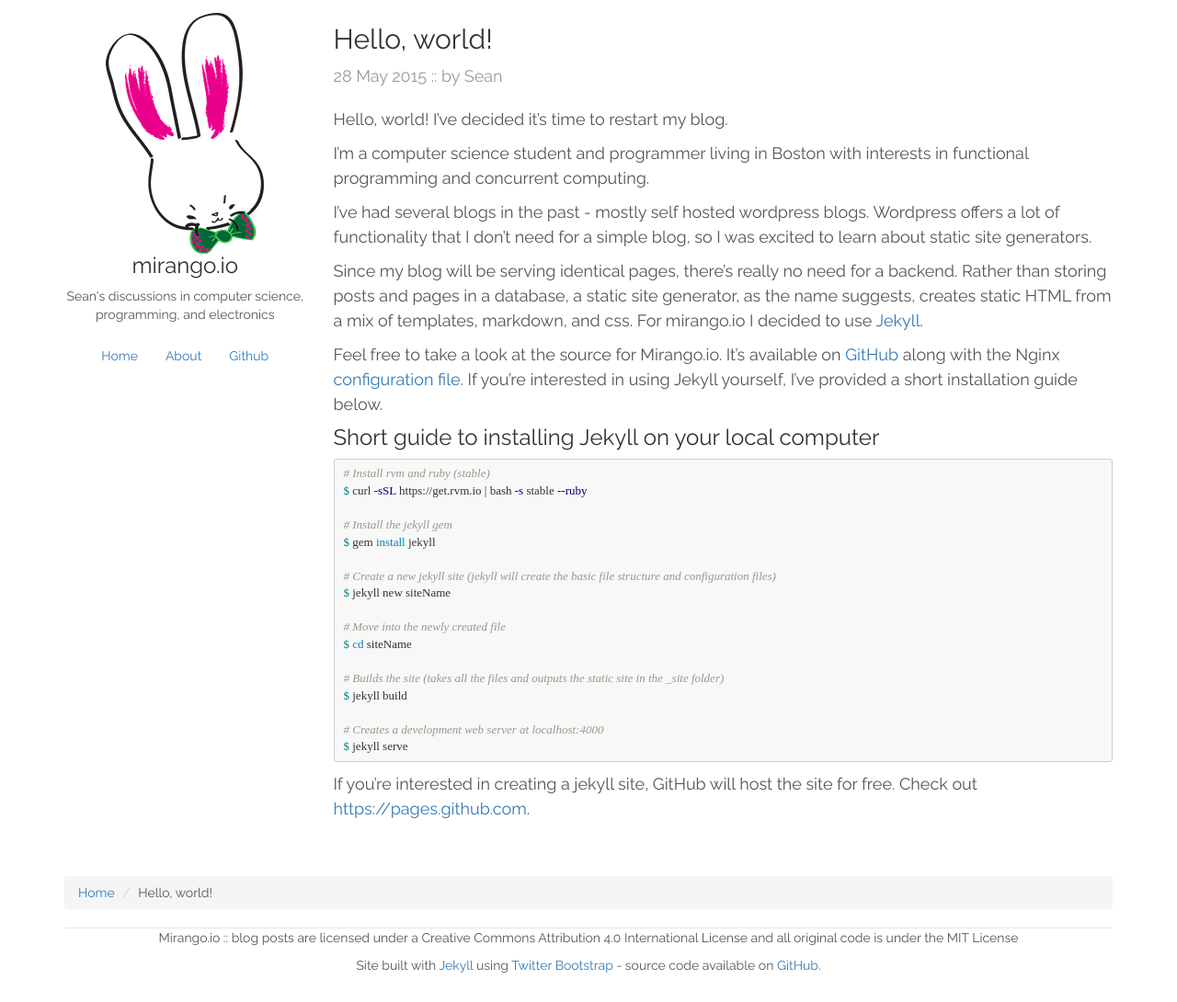
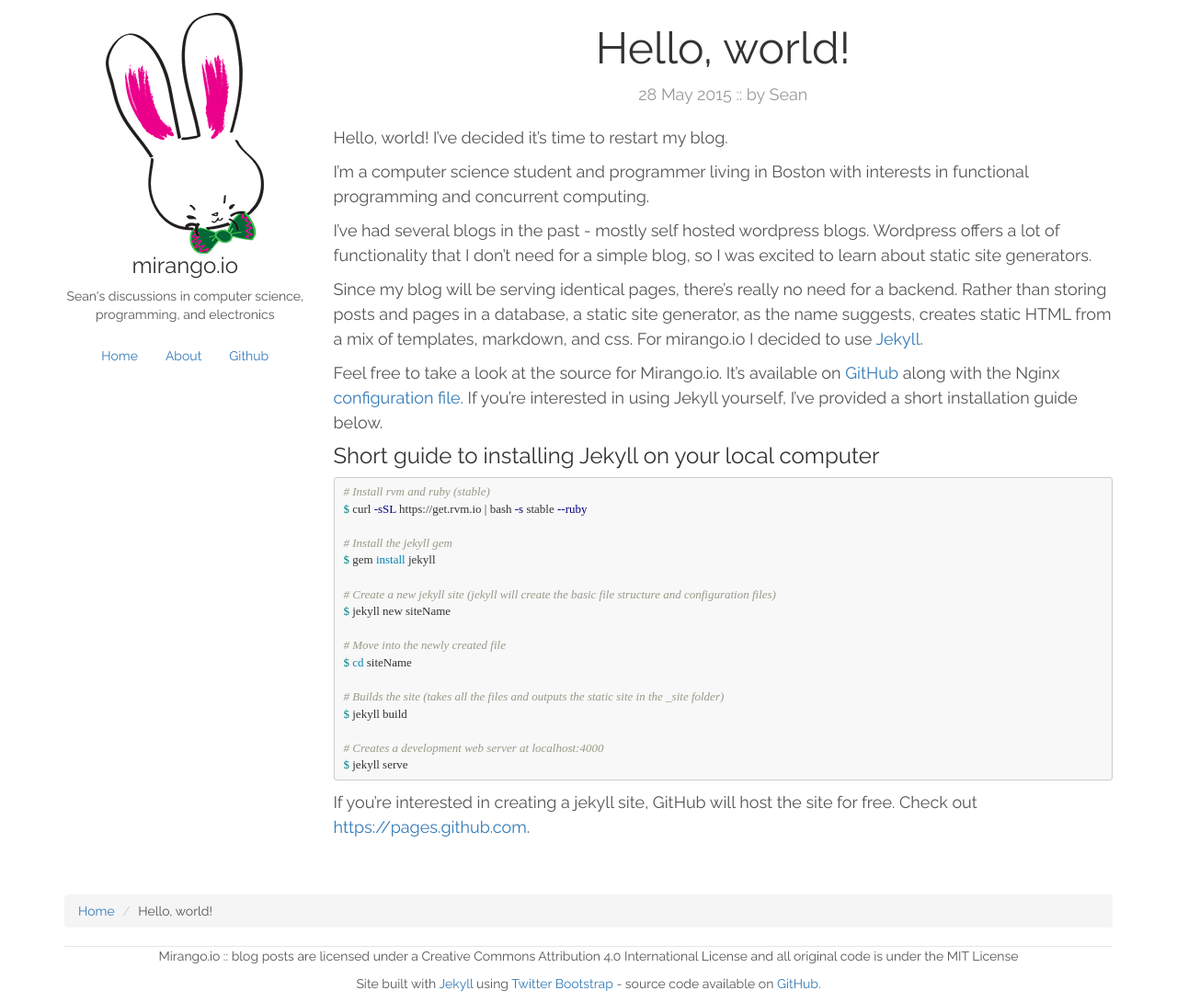
Before and after one commit to sdwalsh/mirango-2014, a Jekyll site: the page built from _posts/2014-05-28-hello-world.markdown, in a window 1280 px wide. Shown: the whole page at 92% size. Built offline with Jekyll 4.4.1, drawn with Linux system fonts in a browser that asks for light colours; nearby versions of some CDN libraries; some web fonts are replaced; Markdown is read by kramdown in place of the engine named in the settings.

Commit message:
centered post title

```diff
--- a/_includes/sidebar.html
+++ b/_includes/sidebar.html
@@ -1,10 +1,10 @@
       <div class="row main-page">
         <div class="col-sm-4 col-md-3 blog-sidebar">
 
-          <div class="sidebar-module hidden-xs">
-            <img class="bunny hidden-xs" alt="mirango.io logo" src="../images/seans_bunny.png">
-            <h3>mirango.io</h3>
-            <p>Sean's discussions in computer science, programming, and electronics</p>
+          <div class="sidebar-module">
+            <img class="bunny" alt="mirango.io logo" src="../images/seans_bunny.png">
+            <h3 class="hidden-xs">mirango.io</h3>
+            <p class="hidden-xs">Sean's discussions in computer science, programming, and electronics</p>
 
             <ul class="nav navbar-nav hidden-xs">
               <li><a href="https://www.mirango.io">Home</a></li>
--- a/_layouts/post.html
+++ b/_layouts/post.html
@@ -7,9 +7,9 @@
       {% include sidebar.html %}
         <div class="col-sm-8 col-md-9 blog-main">
           <div class="blog-post">
-            <h2>{{ page.title }}</h2>
-            <p class = "blog-post-meta">{{ page.date | date: "%-d %B %Y" }} :: by Sean</p>
-            <div class = "blog-content">{{ content }} </div>
+            <h1 class="post-title">{{ page.title }}</h1>
+            <p class="blog-post-meta">{{ page.date | date: "%-d %B %Y" }} :: by Sean</p>
+            <div class="blog-content">{{ content }} </div>
           </div>
         </div>
       </div>
--- a/css/blog.css
+++ b/css/blog.css
@@ -46,6 +46,7 @@ h6, .h6 {
 }
  .url-title {
   text-decoration: none;
+  text-align: center;
  }
 
 .blog-header {
@@ -72,11 +73,18 @@ h6, .h6 {
   background-color: #002b36;
 }
 
-.url-title {
+.post-title {
   text-align: center;
 }
 
 @media (min-width: 768px){
+  .post-title {
+    text-align: center;
+    font-size: 36pt;
+  }
+  .blog-post-meta {
+    text-align: left;
+  }
   .navbar-nav{
       margin: 0 auto;
       display: table;
@@ -139,6 +147,7 @@ h6, .h6 {
   font-size: 40px;
 }
 .blog-post-meta {
+  text-align: center;
   margin-bottom: 20px;
   color: #999;
 }
```
Also changed, not shown: 4 other files.
